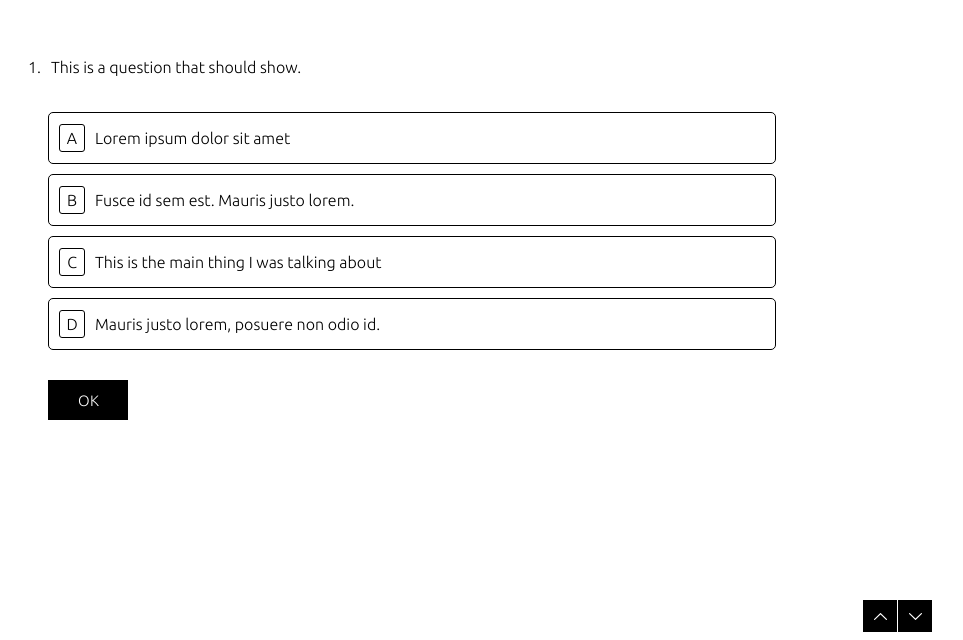
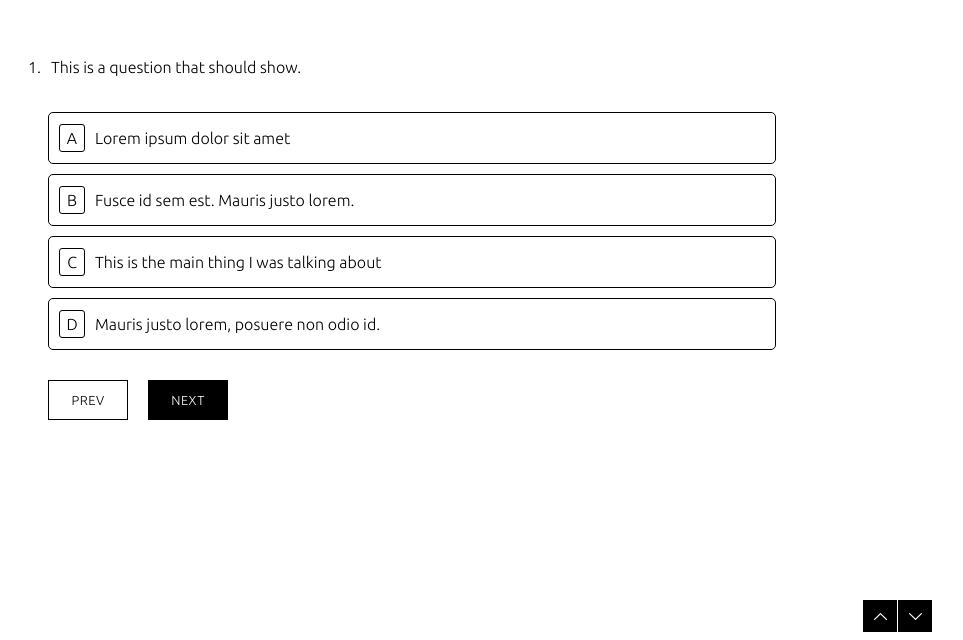
Before and after one commit to ovansa/quiz-trivia, a React (Create React App) app: page / in a window 1280 px wide. Shown: the part 178-818 px from the top of the page, without its empty margins (220-1183 px from the left). Built offline with nearby package versions, Linux system fonts and the light colour scheme.

Commit message:
Selected answers are persisted on click prev and next button

```diff
--- a/src/component/options/options-component.jsx
+++ b/src/component/options/options-component.jsx
@@ -1,25 +1,25 @@
-import React, { useState } from 'react';
-import Radio from '../form-fields/radio-component/radio-component';
+// import React, { useState } from 'react';
+// import Radio from '../form-fields/radio-component/radio-component';
 
-import './options-component.styles.scss';
+// import './options-component.styles.scss';
 
-const Options = ({ options }) => {
-  const [selected, setSelected] = useState('');
+// const Options = ({ options }) => {
+//   const [selected, setSelected] = useState('');
 
-  return (
-    <div className='options'>
-      {options.map((option) => (
-        <Radio
-          key={option.option}
-          value={option.option}
-          selected={selected}
-          text={option.value}
-          onChange={setSelected}
-          option={option.option}
-        />
-      ))}
-    </div>
-  );
-};
+//   return (
+//     <div className='options'>
+//       {options.map((option) => (
+//         <Radio
+//           key={option.option}
+//           value={option.option}
+//           selected={selected}
+//           text={option.value}
+//           onChange={setSelected}
+//           option={option.option}
+//         />
+//       ))}
+//     </div>
+//   );
+// };
 
-export default Options;
+// export default Options;
--- a/src/pages/quizpage/quizpage-component.jsx
+++ b/src/pages/quizpage/quizpage-component.jsx
@@ -5,8 +5,10 @@ import { ReactComponent as ArrowUpIcon } from '../../assets/up-arrow-svgrepo-com
 import { ReactComponent as ArrowDownIcon } from '../../assets/down-arrow-svgrepo-com.svg';
 
 import sampleQuestions from './questions';
+import Radio from '../../component/form-fields/radio-component/radio-component';
 
 import './quizpage-component.styles.scss';
+import '../../component/options/options-component.styles.scss';
 
 const QuizPage = () => {
   const questions = sampleQuestions.map((question) => {
@@ -17,10 +19,13 @@ const QuizPage = () => {
   });
 
   const [currentQuestion, setCurrentQuestion] = useState(0);
+
   const [userQuestions, setAnswerForQuestions] = useState(questions);
   const nextQuestion = currentQuestion + 1;
-
-  console.log(userQuestions);
+  const btnPrevDisabled = currentQuestion - 1 < 0 ? 'disable' : '';
+  const btnNextDisabled =
+    currentQuestion + 1 >= userQuestions.length ? 'disable' : '';
+  console.log('btnNextDisabled ', btnNextDisabled);
 
   const displayNext = () => {
     if (nextQuestion < questions.length) {
@@ -35,17 +40,46 @@ const QuizPage = () => {
     }
   };
 
+  const updateQuestionAnswer = (value) => {
+    let newQuestions = [...userQuestions];
+    newQuestions[currentQuestion].selectedAnswer = value;
+    setAnswerForQuestions(newQuestions);
+  };
+
   return (
     <div className='quiz-page'>
       <div className='question-container'>
         <div className='question-description'>
           <p>{currentQuestion + 1}.</p>
-          <p>{questions[currentQuestion].question}</p>
+          <p>{userQuestions[currentQuestion].question}</p>
         </div>
-        <Options options={questions[currentQuestion].options} />
-        <button className='ok-button' onClick={() => displayNext()}>
-          OK
-        </button>
+
+        <div className='options'>
+          {userQuestions[currentQuestion].options.map((option) => (
+            <Radio
+              key={option.option}
+              value={option.option}
+              selected={userQuestions[currentQuestion].selectedAnswer}
+              text={option.value}
+              onChange={(value) => updateQuestionAnswer(value)}
+              option={option.option}
+            />
+          ))}
+        </div>
+        <div className='next-prev'>
+          <button
+            className={`${btnPrevDisabled}`}
+            disabled={btnPrevDisabled}
+            onClick={() => displayPrevious()}>
+            PREV
+          </button>
+          <button
+            className={`${btnNextDisabled}`}
+            disabled={btnNextDisabled}
+            onClick={() => displayNext()}>
+            NEXT
+          </button>
+        </div>
       </div>
       <div className='next-previous-buttons'>
         <button className='up-button'>
@@ -60,9 +94,3 @@ const QuizPage = () => {
 };
 
 export default QuizPage;
-
-// TODO: Save selected answers and pre-fill selected answers on navigate back and forth questions.
-
-/**
-  I want to set the answer for a question when user clicks on an option.
-*/
--- a/src/pages/quizpage/quizpage-component.styles.scss
+++ b/src/pages/quizpage/quizpage-component.styles.scss
@@ -14,11 +14,16 @@
   gap: 10px;
 }
 
-.ok-button {
-  padding: 0 30px;
+.next-prev {
+  display: flex;
+  align-content: center;
+
+  button {
+    padding: 0 20px;
     height: 40px;
     letter-spacing: 0.5px;
-  font-size: 15px;
+    font-size: 13px;
+    text-align: center;
     background-color: black;
     color: white;
     text-transform: uppercase;
@@ -32,6 +37,13 @@
     margin-left: 20px;
 
     &:hover {
+      background-color: white;
+      color: black;
+      border: 1px solid;
+    }
+  }
+
+  .disable {
     background-color: white;
     color: black;
     border: 1px solid;
```
Lines whose indentation alone changed are shown as unchanged.
